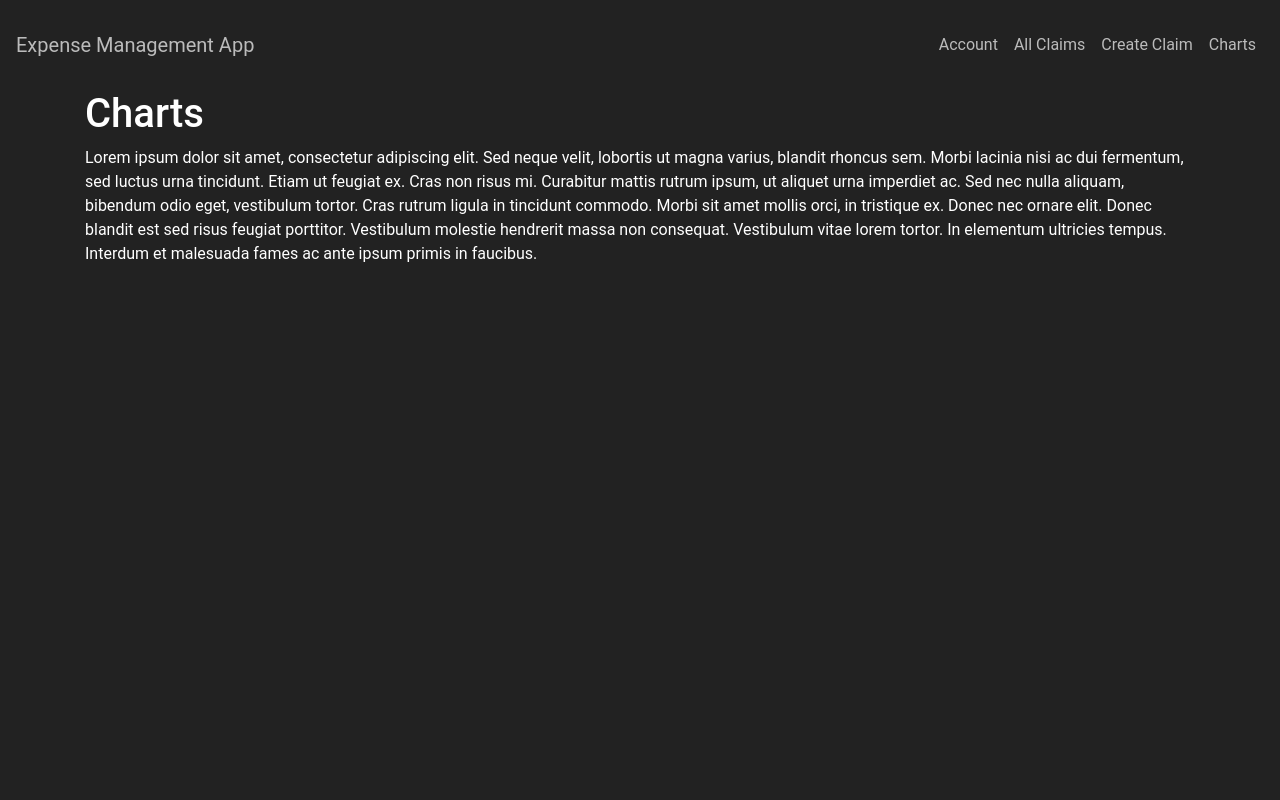
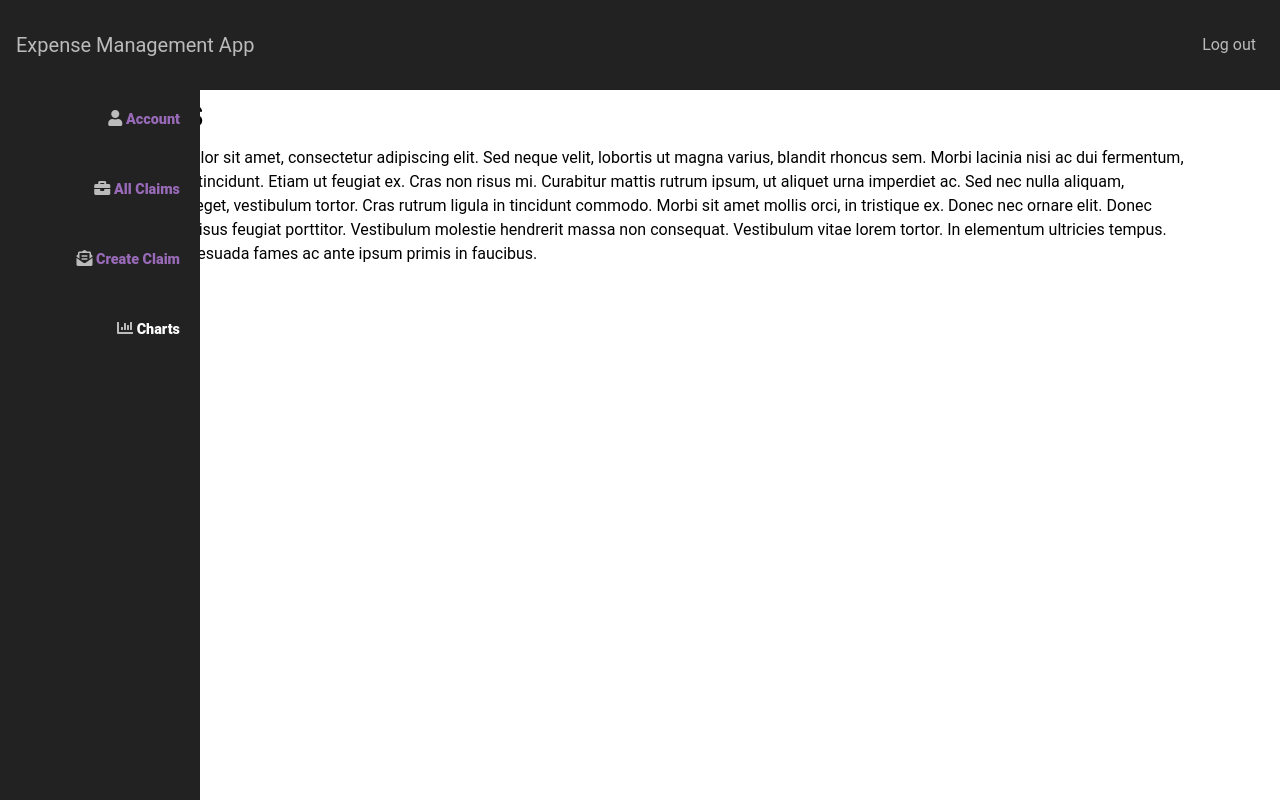
Before and after one commit to serina1/expense-management-app, a React (Create React App) app in the folder client/: page /charts in a window 1280 px wide. Built offline with nearby package versions, Linux system fonts and the light colour scheme.

Commit message:
create and styled sidebar component

```diff
--- a/client/public/index.html
+++ b/client/public/index.html
@@ -30,6 +30,8 @@
       work correctly both with client-side routing and a non-root public URL.
       Learn how to configure a non-root public URL by running `npm run build`.
     -->
+     <!-- Including Font Awesome -->
+     <link rel="stylesheet" href="https://use.fontawesome.com/releases/v5.7.2/css/all.css" integrity="sha384-fnmOCqbTlWIlj8LyTjo7mOUStjsKC4pOpQbqyi7RrhN7udi9RwhKkMHpvLbHG9Sr" crossorigin="anonymous">
     <title>Expenses Tracker</title>
   </head>
   <body>
--- a/client/src/App.js
+++ b/client/src/App.js
@@ -9,6 +9,7 @@ import CreateClaim from "./components/pages/CreateClaim";
 import Charts from "./components/pages/Charts";
 import NavbarLanding from "./components/landing/NavbarLanding";
 import NavbarAccount from "./components/account/NavbarAccount";
+import Sidebar from "./components/account/Sidebar";
 import Layout from "./components/Layout";
 import Jumbotron from "./components/landing/Jumbotron";
 
@@ -55,6 +56,7 @@ function AccountContainer() {
   return (
     <React.Fragment>
       <NavbarAccount />
+      <Sidebar />
       <Layout>
         <Route exact path="/account" component={Account} />
         <Route exact path="/allclaims" component={AllClaims} />
--- a/client/src/components/account/NavbarAccount.js
+++ b/client/src/components/account/NavbarAccount.js
@@ -1,5 +1,4 @@
 import React from "react";
-import { Link } from "react-router-dom";
 import { Nav, Navbar } from "react-bootstrap";
 import styled from "styled-components";
 
@@ -7,6 +6,7 @@ const Styles = styled.div`
   .navbar {
     background-color: #222;
     height: 90px;
+    z-index: 1;
   }
 
   a,
@@ -28,24 +28,7 @@ export const NavbarAccount = () => (
       <Navbar.Collapse id="basic-navbar-nav">
         <Nav className="ml-auto">
           <Nav.Item>
-            <Nav.Link>
-              <Link to="/account">Account</Link>
-            </Nav.Link>
-          </Nav.Item>
-          <Nav.Item>
-            <Nav.Link>
-              <Link to="/allclaims">All Claims</Link>
-            </Nav.Link>
-          </Nav.Item>
-          <Nav.Item>
-            <Nav.Link>
-              <Link to="/createclaim">Create Claim</Link>
-            </Nav.Link>
-          </Nav.Item>
-          <Nav.Item>
-            <Nav.Link>
-              <Link to="/charts">Charts</Link>
-            </Nav.Link>
+            <Nav.Link href="/">Log out</Nav.Link>
           </Nav.Item>
         </Nav>
       </Navbar.Collapse>
--- /dev/null
+++ b/client/src/components/account/Sidebar.js
@@ -0,0 +1,131 @@
+import React from "react";
+import styled from "styled-components";
+import {
+  BrowserRouter as Router,
+  Route,
+  Link,
+  withRouter
+} from "react-router-dom";
+
+const StyledSideNav = styled.div`
+  position: fixed; /* Fixed Sidebar (stay in place on scroll and position relative to viewport) */
+  height: 100%;
+  width: 200px; /* Set the width of the sidebar */
+  z-index: 0; /* Stay on top of everything */
+  top: 5em; /* Stay at the top */
+  background-color: #222;
+  overflow-x: hidden; /* Disable horizontal scroll */
+  padding-top: 10px;
+`;
+
+class SideNav extends React.Component {
+  constructor(props) {
+    super(props);
+    this.state = {
+      activePath: props.location.pathname,
+      items: [
+        {
+          path:
+            "/account" /* path is used as id to check which NavItem is active basically */,
+          name: "Account",
+          css: "fas fa-user",
+          key: 1 /* Key is required, else console throws error. Does this please you Mr. Browser?! */
+        },
+        {
+          path: "/allclaims",
+          name: "All Claims",
+          css: "fas fa-briefcase",
+          key: 2
+        },
+        {
+          path: "/createclaim",
+          name: "Create Claim",
+          css: "fas fa-envelope-open-text",
+          key: 3
+        },
+        {
+          path: "/charts",
+          name: "Charts",
+          css: "fas fa-chart-bar",
+          key: 4
+        }
+      ]
+    };
+  }
+
+  onItemClick = path => {
+    this.setState({ activePath: path });
+  };
+
+  render() {
+    const { items, activePath } = this.state;
+    return (
+      <StyledSideNav>
+        {items.map(item => {
+          return (
+            <NavItem
+              path={item.path}
+              name={item.name}
+              css={item.css}
+              onItemClick={this.onItemClick}
+              active={item.path === activePath}
+              key={item.key}
+            />
+          );
+        })}
+      </StyledSideNav>
+    );
+  }
+}
+
+const RouterSideNav = withRouter(SideNav);
+
+const StyledNavItem = styled.div`
+  height: 70px;
+  width: 200px; /* width must be same size as NavBar to center */
+  text-align: right; /* Aligns <a> inside of NavIcon div */
+  margin-bottom: 0; /* Puts space between NavItems */
+  padding: 20px 20px 0px 0px;
+  z-index: -1;
+  color: #bbb;
+  a {
+    font-family: 'Roboto', sans-serif;
+    font-size: 0.9em;
+    color: ${props => (props.active ? "white" : "#996ab8")};
+    :hover {
+      opacity: 0.7;
+      text-decoration: none; /* Gets rid of underlining of icons */
+    }
+  }
+`;
+
+class NavItem extends React.Component {
+  handleClick = () => {
+    const { path, onItemClick } = this.props;
+    onItemClick(path);
+  };
+
+  render() {
+    const { active } = this.props;
+    return (
+      <StyledNavItem active={active}
+      className={this.props.css}>
+
+        <Link
+          to={this.props.path}
+          onClick={this.handleClick}
+        > {this.props.name}
+          <NavIcon />
+        </Link>
+      </StyledNavItem>
+    );
+  }
+}
+
+const NavIcon = styled.div``;
+
+export default class Sidebar extends React.Component {
+  render() {
+    return <RouterSideNav></RouterSideNav>;
+  }
+}
--- a/client/src/components/landing/NavbarLanding.js
+++ b/client/src/components/landing/NavbarLanding.js
@@ -1,5 +1,4 @@
 import React from "react";
-import { Link } from "react-router-dom";
 import { Nav, Navbar } from "react-bootstrap";
 import styled from "styled-components";
 
@@ -31,19 +30,13 @@ export const NavbarLanding = () => (
       <Navbar.Collapse id="basic-navbar-nav">
         <Nav className="ml-auto">
           <Nav.Item>
-            <Nav.Link>
-              <Link to="/">Home</Link>
-            </Nav.Link>
+            <Nav.Link href="/">Home</Nav.Link>
           </Nav.Item>
           <Nav.Item>
-            <Nav.Link>
-              <Link to="/signup">Sign up</Link>
-            </Nav.Link>
+            <Nav.Link href="/signup">Sign up</Nav.Link>
           </Nav.Item>
           <Nav.Item>
-            <Nav.Link>
-              <Link to="/login">Log in</Link>
-            </Nav.Link>
+            <Nav.Link href="/login">Log in</Nav.Link>
           </Nav.Item>
         </Nav>
       </Navbar.Collapse>
--- a/client/src/components/pages/CreateClaim.js
+++ b/client/src/components/pages/CreateClaim.js
@@ -1,5 +1,4 @@
-import React, { useEffect, useState } from "react";
-import { Link } from "react-router-dom";
+import React, { useState } from "react";
 import { Input, FormBtn } from "../form";
 import API from "../../utils/API";
 
--- a/client/src/components/pages/Login.js
+++ b/client/src/components/pages/Login.js
@@ -1,4 +1,4 @@
-import React, { useEffect, useState } from "react";
+import React, { useState } from "react";
 import { Link } from "react-router-dom";
 import { Input, FormBtn } from "../form";
 import API from "../../utils/API";
--- a/client/src/components/pages/Signup.js
+++ b/client/src/components/pages/Signup.js
@@ -1,4 +1,4 @@
-import React, { useEffect, useState } from "react";
+import React, { useState } from "react";
 import { Link } from "react-router-dom";
 import { Input, FormBtn } from "../form";
 import API from "../../utils/API";
--- a/client/src/index.css
+++ b/client/src/index.css
@@ -2,8 +2,8 @@ body, html {
     font-family: 'Roboto', sans-serif;
     height: 100%;
     margin: 0;
-    color: white;
-    background-color: #222;
+    color: black;
+    background-color: white;
 }
 
 tr {
```
